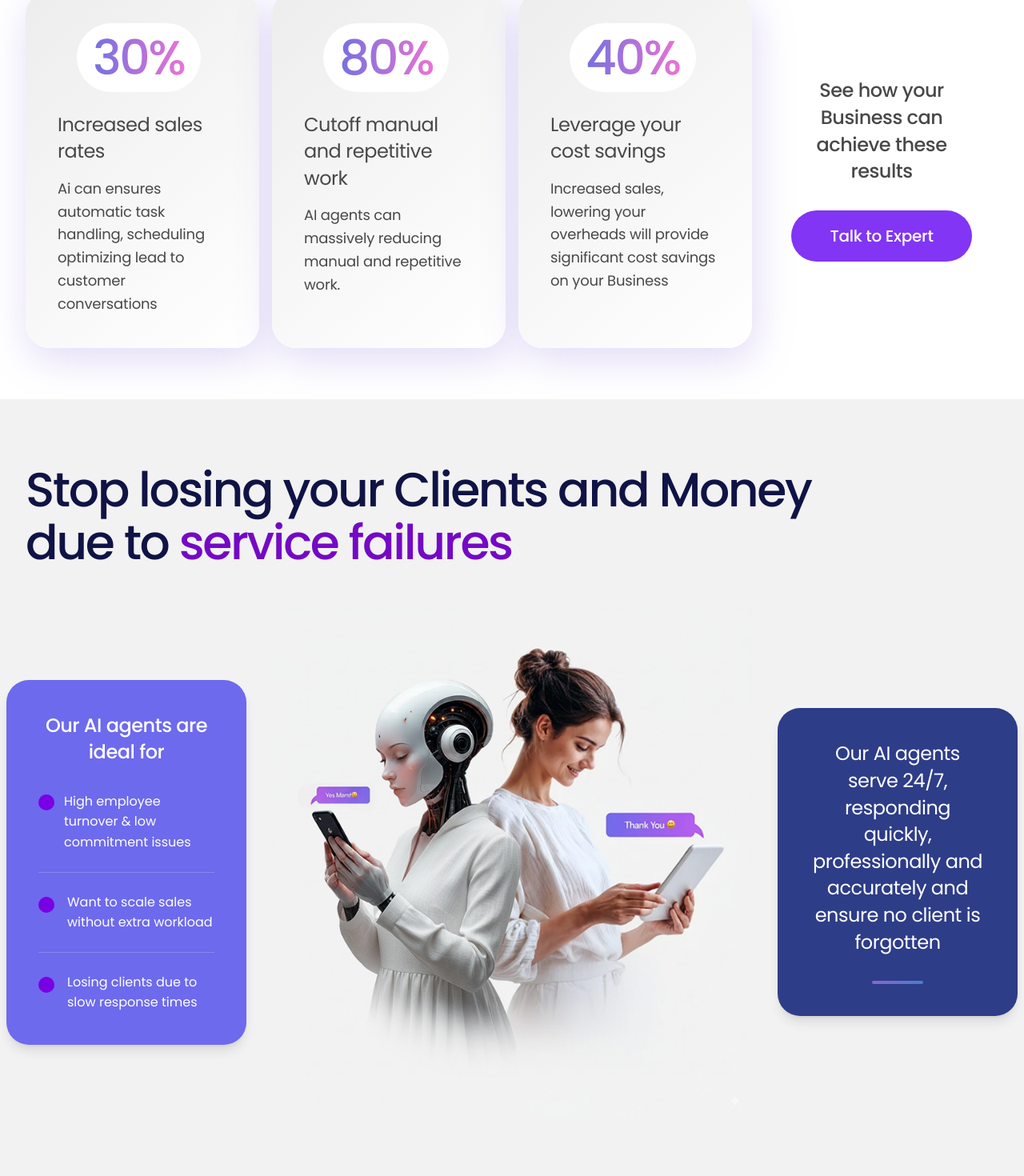
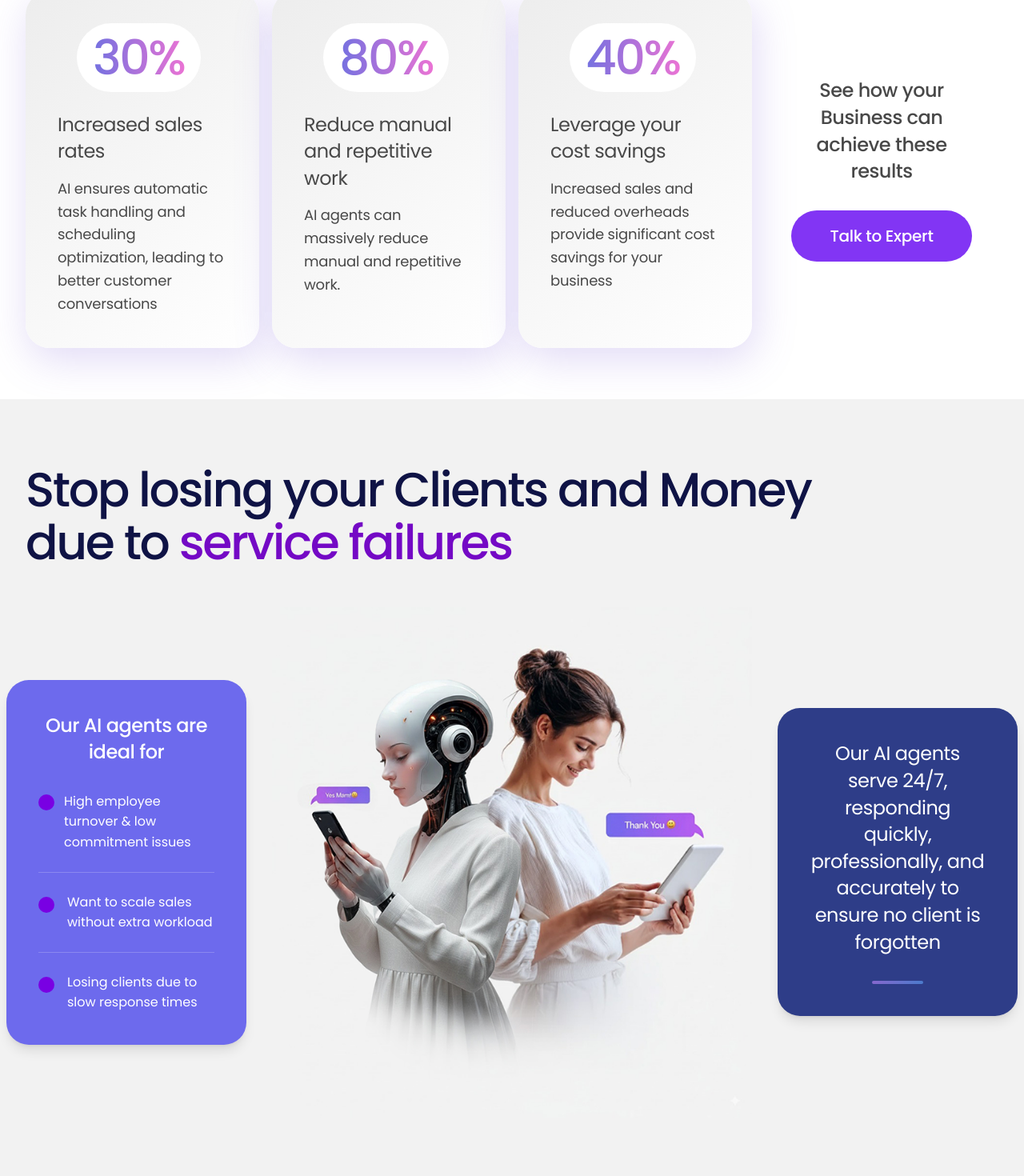
Before and after one commit to Uththunga/ethos-prompt-UI, a React (Vite) app: page / in a window 1280 px wide. Shown: the part 1459-2929 px from the top of the page at 80% size. Built offline with nearby package versions, Linux system fonts and the light colour scheme; a web font is replaced by a local one.

Commit message:
Grammar and Content Improvements

```diff
--- a/client/components/Hero.tsx
+++ b/client/components/Hero.tsx
@@ -116,7 +116,7 @@ export const Hero = () => {
               Increased sales rates
             </h3>
             <p className="text-ethos-gray text-sm sm:text-base md:text-lg font-normal leading-relaxed tracking-tight">
-              Ai can ensures automatic task handling, scheduling optimizing lead to customer conversations
+              AI ensures automatic task handling and scheduling optimization, leading to better customer conversations
             </p>
           </article>
 
@@ -134,10 +134,10 @@ export const Hero = () => {
               </div>
             </div>
             <h3 className="text-ethos-gray text-base sm:text-lg md:text-xl lg:text-2xl font-normal mb-3 sm:mb-4 leading-snug tracking-tight">
-              Cutoff manual and repetitive work
+              Reduce manual and repetitive work
             </h3>
             <p className="text-ethos-gray text-sm sm:text-base md:text-lg font-normal leading-relaxed tracking-tight">
-              AI agents can massively reducing manual and repetitive work.
+              AI agents can massively reduce manual and repetitive work.
             </p>
           </article>
 
@@ -158,7 +158,7 @@ export const Hero = () => {
               Leverage your cost savings
             </h3>
             <p className="text-ethos-gray text-sm sm:text-base md:text-lg font-normal leading-relaxed tracking-tight">
-              Increased sales, lowering your overheads will provide significant cost savings on your Business
+              Increased sales and reduced overheads provide significant cost savings for your business
             </p>
           </article>
 
--- a/client/components/PromptManagementBanner.tsx
+++ b/client/components/PromptManagementBanner.tsx
@@ -26,7 +26,7 @@ export const PromptManagementBanner = () => {
             <div className="text-left max-w-7xl">
               {/* Section Subheader */}
               <p className="text-lg sm:text-xl md:text-2xl lg:text-3xl font-normal leading-tight tracking-tight text-white mb-4 sm:mb-6 lg:mb-8">
-                Moreover we provide
+                Moreover, we provide
               </p>
 
               {/* Main Header */}
--- a/client/components/ServiceFailuresSection.tsx
+++ b/client/components/ServiceFailuresSection.tsx
@@ -114,7 +114,7 @@ export const ServiceFailuresSection = () => {
               <div className="relative z-10 p-4 sm:p-6 lg:p-8 xl:p-10 flex items-center justify-center min-h-[200px] sm:min-h-[240px] lg:min-h-[280px]">
                 <div className="w-full text-center">
                   <p className="text-white text-base sm:text-lg md:text-xl lg:text-2xl font-normal leading-[1.46] tracking-[-0.03em] transition-opacity duration-300 group-hover:opacity-95">
-                    Our AI agents serve 24/7, responding quickly, professionally and accurately and ensure no client is forgotten
+                    Our AI agents serve 24/7, responding quickly, professionally, and accurately to ensure no client is forgotten
                   </p>
 
                   {/* Subtle accent line */}
--- a/client/components/Testimonials.tsx
+++ b/client/components/Testimonials.tsx
@@ -259,7 +259,7 @@ export const Testimonials = () => {
             <span
               className="block text-2xl sm:text-3xl md:text-4xl lg:text-5xl xl:text-6xl 2xl:text-7xl font-medium leading-tight tracking-tight text-ethos-navy"
             >
-              Who uses it became
+              Who uses it becomes
             </span>
             <span
               className="block text-2xl sm:text-3xl md:text-4xl lg:text-5xl xl:text-6xl 2xl:text-7xl font-medium leading-tight tracking-tight text-ethos-purple"
```
